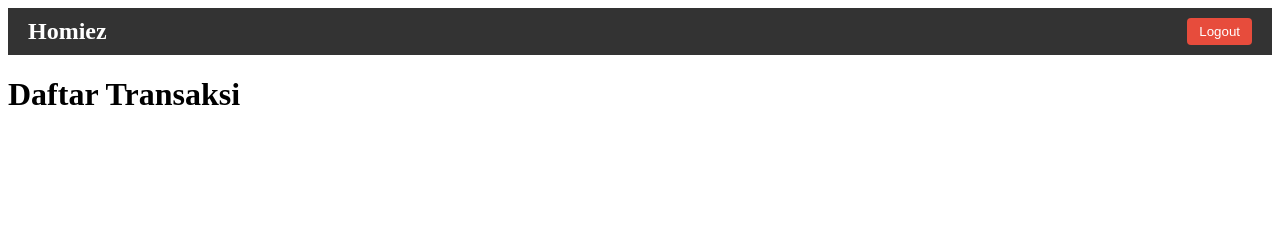
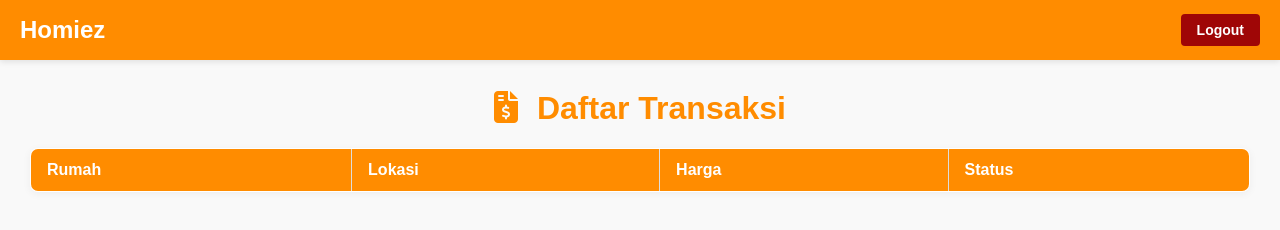
Before and after one commit to Maydamai03/Projek_Akhir_PrakTCC_017_033, a plain HTML site: page frontend/transaksi.html in a window 1280 px wide. Drawn offline with Linux system fonts and the light colour scheme; no server answers; sample sign-in values are in the browser's storage.

Commit message:
Update ui transaksi & beli rumah

```diff
--- /dev/null
+++ b/frontend/css/transaksi.css
@@ -0,0 +1,147 @@
+/* ======= Global Body ======= */
+body {
+  font-family: sans-serif;
+  margin: 0;
+  padding: 0;
+  background: #f9f9f9;
+}
+
+/* ======= Navbar ======= */
+.navbar {
+  display: flex;
+  justify-content: space-between;
+  align-items: center;
+  background-color: #ff8c00;
+  color: white;
+  padding: 0 20px;
+  height: 60px;
+  box-shadow: 0 2px 6px rgba(0, 0, 0, 0.1);
+}
+
+.navbar .brand {
+  font-weight: bold;
+  font-size: 1.5em;
+  text-decoration: none;
+  color: white;
+  padding: 0;
+  margin: 0;
+}
+
+button.logout {
+  padding: 8px 16px;
+  background-color: #9f0606;
+  color: white;
+  border: none;
+  border-radius: 4px;
+  cursor: pointer;
+  font-weight: bold;
+}
+
+button.logout:hover {
+  background-color: #e24848;
+}
+
+/* ======= Heading ======= */
+h1 {
+  text-align: center;
+  margin-top: 30px;
+  font-size: 2rem;
+  color: #333;
+}
+
+/* (CSS lainnya tetap sama seperti sebelumnya) */
+
+
+table {
+  border-collapse: collapse;
+  width: 100%;
+  background-color: white;
+  border-radius: 8px;
+  overflow: hidden;
+  box-shadow: 0 2px 8px rgba(0, 0, 0, 0.05);
+}
+
+th, td {
+  padding: 14px 16px;
+  text-align: left;
+  border-bottom: 1px solid #eee;
+}
+
+th {
+  background-color: #fff3e0;
+  font-weight: 600;
+  color: #333;
+}
+
+tbody tr:hover {
+  background-color: #fff7eb;
+}
+
+button {
+  padding: 8px 14px;
+  background-color: #ff8c00;
+  color: white;
+  border: none;
+  border-radius: 6px;
+  cursor: pointer;
+  font-size: 14px;
+  font-weight: 500;
+  transition: background-color 0.3s ease;
+}
+
+button:hover {
+  background-color: #e67600;
+}
+
+/* Warna primer untuk judul */
+.judul-transaksi {
+  color: #ff8c00;
+  text-align: center;
+  margin-top: 30px;
+  font-size: 2rem;
+}
+.judul-transaksi i {
+  margin-right: 10px;
+}
+
+/* Pembungkus tabel */
+.tabel-wrapper {
+  padding: 0 30px;
+}
+
+/* Tabel transaksi */
+#transaksiList {
+  width: 100%;
+  border-collapse: collapse;
+  margin-top: 20px;
+  background: white;
+  border: 1px solid #ccc;
+  border-radius: 8px;
+  overflow: hidden;
+  box-shadow: 0 2px 8px rgba(0,0,0,0.05);
+}
+
+#transaksiList th,
+#transaksiList td {
+  padding: 12px 16px;
+  border: 1px solid #ddd;
+  text-align: left;
+}
+
+#transaksiList th {
+  background-color: #ff8c00;
+  color: white;
+}
+
+/* Status ikon */
+.status-selesai {
+  color: green;
+  font-weight: bold;
+}
+.status-menunggu {
+  color: orange;
+  font-weight: bold;
+}
+#transaksiList td i {
+  margin-right: 5px;
+}
--- a/frontend/js/transaksi.js
+++ b/frontend/js/transaksi.js
@@ -61,7 +61,10 @@ async function fetchTransaksi() {
         <tr>
           <td>${trx.id}</td>
           <td>${trx.rumah?.nama || 'Tanpa Nama'}</td>
-              <td>${trx.status}</td>
+          <td class="${trx.status === "selesai" ? "status-selesai" : "status-menunggu"}">
+            <i class="fas ${trx.status === "selesai" ? "fa-check-circle" : "fa-clock"}"></i>
+            ${trx.status}
+          </td>
           ${role === "admin" ? `
             <td>
               ${trx.status !== "selesai"
@@ -74,6 +77,7 @@ async function fetchTransaksi() {
     </tbody>
   </table>
 `;
+
   } catch (error) {
     alert(error.message);
   }
--- a/frontend/transaksi.html
+++ b/frontend/transaksi.html
@@ -3,27 +3,38 @@
 <head>
   <meta charset="UTF-8" />
   <title>Daftar Transaksi</title>
-  <style>
-    table { border-collapse: collapse; width: 100%; margin-top: 20px; }
-    th, td { border: 1px solid #ddd; padding: 8px; text-align: left; }
-    th { background-color: #f4f4f4; }
-    button { padding: 5px 10px; }
+  <link rel="stylesheet" href="css/transaksi.css" />
+  <link rel="stylesheet" href="https://cdnjs.cloudflare.com/ajax/libs/font-awesome/6.5.0/css/all.min.css">
 
-  button:hover {
-    background-color: #218838;
-  }
-</style>
-
-  </style>
 </head>
 <body>
-    <nav style="display: flex; justify-content: space-between; align-items: center; padding: 10px 20px; background-color: #333; color: white;">
-  <a href="index.html" style="color: white; text-decoration: none; font-weight: bold; font-size: 24px;">Homiez</a>
-  <button id="logoutBtn" style="padding: 6px 12px; background-color: #e74c3c; border: none; color: white; cursor: pointer; border-radius: 4px;">Logout</button>
-</nav>
-  <h1>Daftar Transaksi</h1>
-  <div id="transaksiList"></div>
+  <nav class="navbar">
+    <a href="index.html" class="brand">Homiez</a>
+    <button id="logoutBtn" class="logout">Logout</button>
+  </nav>
+  <h1 class="judul-transaksi">
+  <i class="fas fa-file-invoice-dollar"></i> Daftar Transaksi
+</h1>
+
+<div class="tabel-wrapper">
+  <table id="transaksiList">
+    <thead>
+      <tr>
+        <th>Rumah</th>
+        <th>Lokasi</th>
+        <th>Harga</th>
+        <th>Status</th>
+      </tr>
+    </thead>
+    <tbody>
+      <!-- Baris transaksi akan ditambahkan lewat JavaScript -->
+    </tbody>
+  </table>
+</div>
+
+
 
   <script src="js/transaksi.js"></script>
 </body>
+
 </html>
```
Also changed, not shown: frontend/beliRumah.html (+4 -2 lines), frontend/css/beliRumah.css (+76 -0 lines), frontend/js/beliRumah.js (+34 -28 lines). Lines whose indentation alone changed are shown as unchanged.
